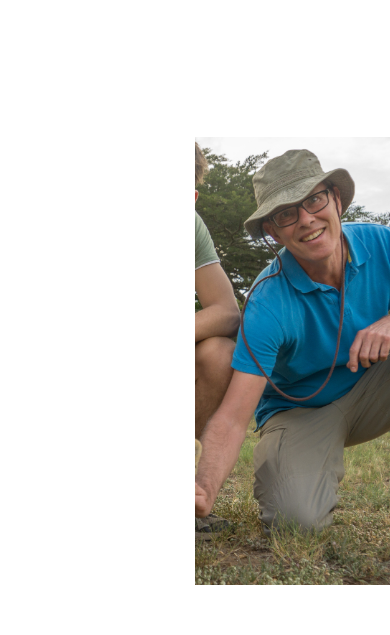
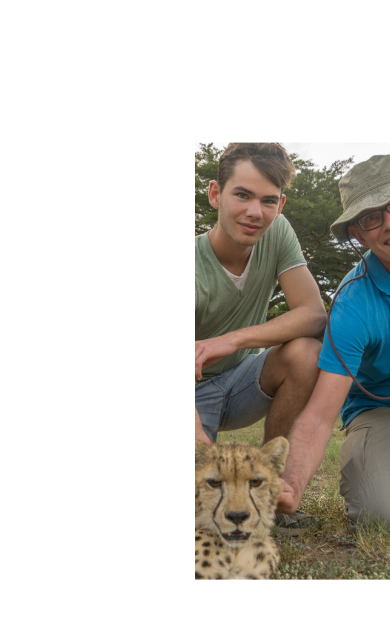
Before and after one commit to samuelmevik/personal-website, a React (Vite) app: page / in a window 390 px wide. Shown: the part 2180-2815 px from the top of the page. Built offline with nearby package versions, Linux system fonts and the light colour scheme.

Commit message:
Misc: Improved animation and altered mobile size

```diff
--- a/src/components/Slideshow.tsx
+++ b/src/components/Slideshow.tsx
@@ -36,9 +36,7 @@ function updateImageObjectPosition(image: HTMLImageElement) {
 
 function getImageObjectPosition(image: HTMLImageElement) {
   const { width, x } = image.getBoundingClientRect();
-  const viewportWidth = window.innerWidth;
-  const offset = (x + (width - viewportWidth) / 2) / viewportWidth * 100;
-  return Math.max(Math.min(50 + offset, 100), 0);
+  return Math.max(Math.min((x + (width)) / (window.innerWidth + width) * 100, 100), 0);
 }
 
 function Slideshow({ className }: { className?: string }) {
@@ -118,7 +116,7 @@ function Slideshow({ className }: { className?: string }) {
               width={1280}
               height={720}
               style={{ objectPosition: "100% center", willChange: "auto" }}
-              className="sm:w-[40vmin] w-80 aspect-[5/7] object-cover"
+              className="w-[80vmin] sm:w-[40vmin] aspect-[5/7] object-cover"
               src={src}
               alt={alt}
               draggable="false"
```
